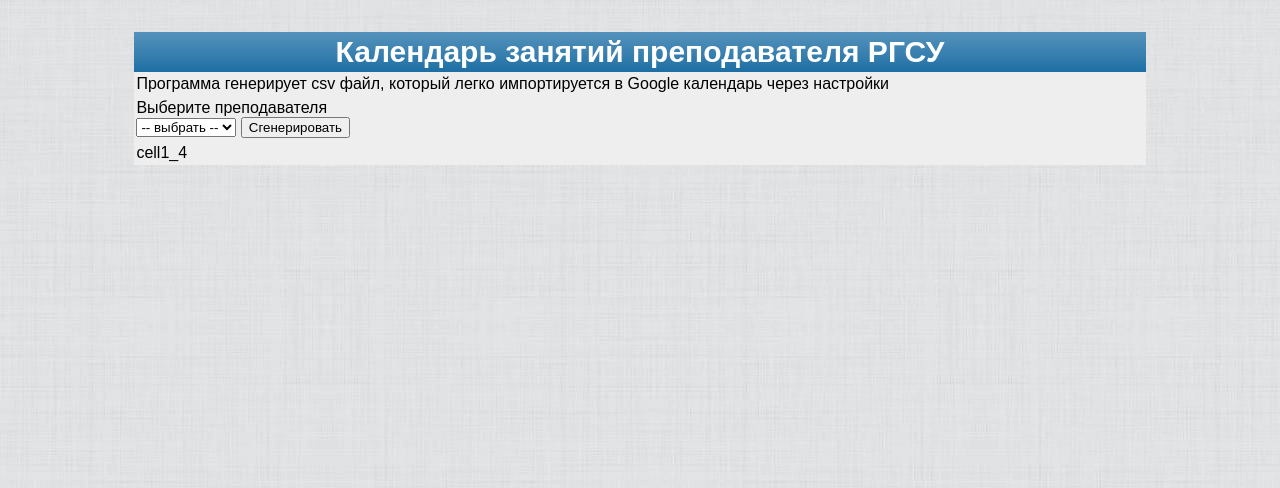
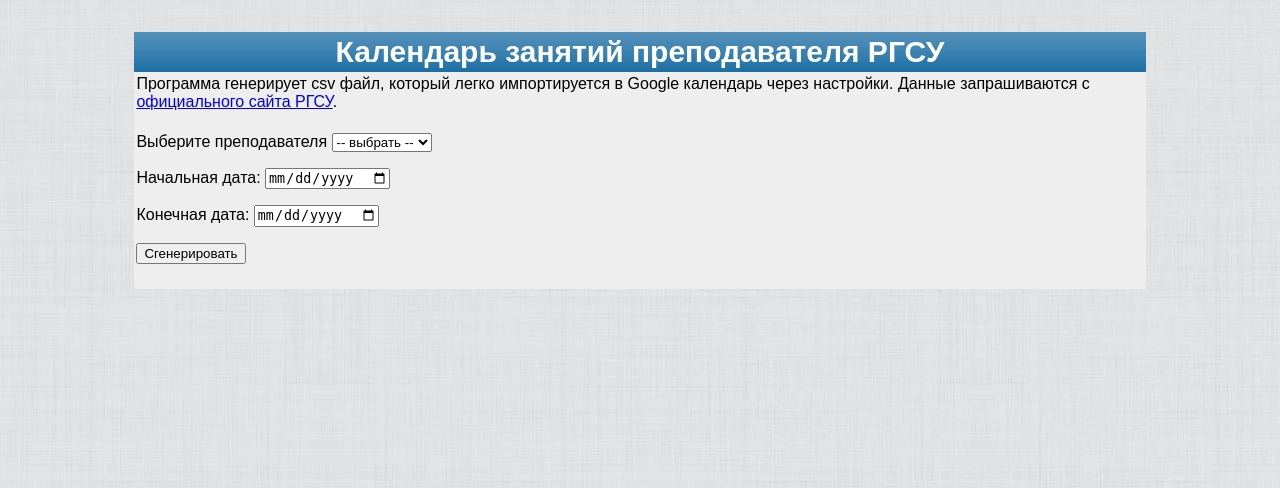
Before and after one commit to vol1ura/rgsu-web-tools, a Flask app: template templates/index.html in a window 1280 px wide. Shown: the top 488 px of the page. Run offline with Flask 2, Linux system fonts and the light colour scheme; the template is opened without the code that fills it, so the values that code supplies are empty.

Commit message:
add date choice

```diff
--- a/run.py
+++ b/run.py
@@ -10,9 +10,7 @@
 def index():
     file = ''
     if request.method == 'POST':
-        teacher = request.form.get('teacher')
-        file = make_timetable(teacher)
-        print(file)
+        file = make_timetable(request.form['teacher'], request.form['date1'], request.form['date2'])
     return render_template('index.html', teachers=get_teachers(), file='/' + file)
 
 
--- a/templates/index.html
+++ b/templates/index.html
@@ -2,8 +2,8 @@
 <html lang="ru">
 <head>
     <meta charset="UTF-8">
-    <link rel="stylesheet" type= "text/css" href="/static/main.css">
-    <link rel="icon" href="../static/favicon.ico">
+    <link href="/static/main.css" rel="stylesheet" type="text/css">
+    <link href="/static/favicon.ico" rel="icon">
     <title>Расписание преподавателя РГСУ</title>
 </head>
 <body>
@@ -20,22 +20,23 @@
 
         <div class="divTableRow">
             <div class="divTableCell">
-        Программа генерирует csv файл, который легко импортируется в Google календарь через настройки
+                Программа генерирует csv файл, который легко импортируется в Google календарь через настройки.
+                Данные запрашиваются с <a href="https://rgsu.net/">официального сайта РГСУ</a>.
             </div>
         </div>
 
         <div class="divTableRow">
             <div class="divTableCell">
-            Выберите преподавателя
                 <form action="" method="post">
-                    <label>
-                        <select name="teacher">
-                            <option> -- выбрать -- </option>
+                    <p><label for="teacher">Выберите преподавателя </label>
+                        <select id="teacher" name="teacher" required>
+                            <option disabled selected> -- выбрать --</option>
                             {% for teacher in teachers %}
                             <option value="{{ teacher }}">{{ teacher }}</option>
                             {% endfor %}
-                        </select>
-                    </label>
+                        </select></p>
+                    <p><label for="date1">Начальная дата: </label><input required type="date" id="date1" name="date1"/></p>
+                    <p><label for="date2">Конечная дата: </label><input required type="date" id="date2" name="date2"/></p>
                     <button onclick="submit()">Сгенерировать</button>
                 </form>
             </div>
@@ -44,15 +45,35 @@
         {% if request.method == 'POST' %}
         <div class="divTableRow">
             <div class="divTableCell">
-
-            <p>Расписание получено. <a href="{{ file }}">Скачать файл.</a></p>
-
+                <h2>Расписание получено.</h2>
+                <p><a href="{{ file }}">Скачать файл.</a></p>
+                <h2>Что дальше?</h2>
+                <ol>
+                    <li>Сохранить файл на своём компьютере. Это простой текстовый файл с записями из расписания. При
+                        желании его можно просматривать и редактировать в любом текстовом редакторе вроде Notepad,
+                        либо открыть через Excel.
+                    </li>
+                    <li>В Google календаре перейти в настройки (шестерёнка) -> Импорт и экспорт -> Выбрать csv файл и
+                        нужный календарь (см. скриншоты) -> Импорт
+                        <p><img alt="Import process"
+                                src="https://raw.githubusercontent.com/vol1ura/rgsu_timetable/master/pics/example0.png" width="40%"></p>
+                    </li>
+                    <li>В результате в вашем Google календаре отобразятся все записи из расписания
+                        <p style="align-content: center"><img
+                                alt="Result"
+                                src="https://raw.githubusercontent.com/vol1ura/rgsu_timetable/master/pics/example2.png" width="40%"></p>
+                    </li>
+                </ol>
             </div>
         </div>
         {% endif %}
 
         <div class="divTableRow">
-        <div class="divTableCell">cell1_4</div>
+            <div class="divTableCell">
+                <p>
+
+                </p>
+            </div>
         </div>
 
     </div>
```
Also changed, not shown: app/rgsu_timetable.py (+7 -4 lines). Lines whose indentation alone changed are shown as unchanged.
